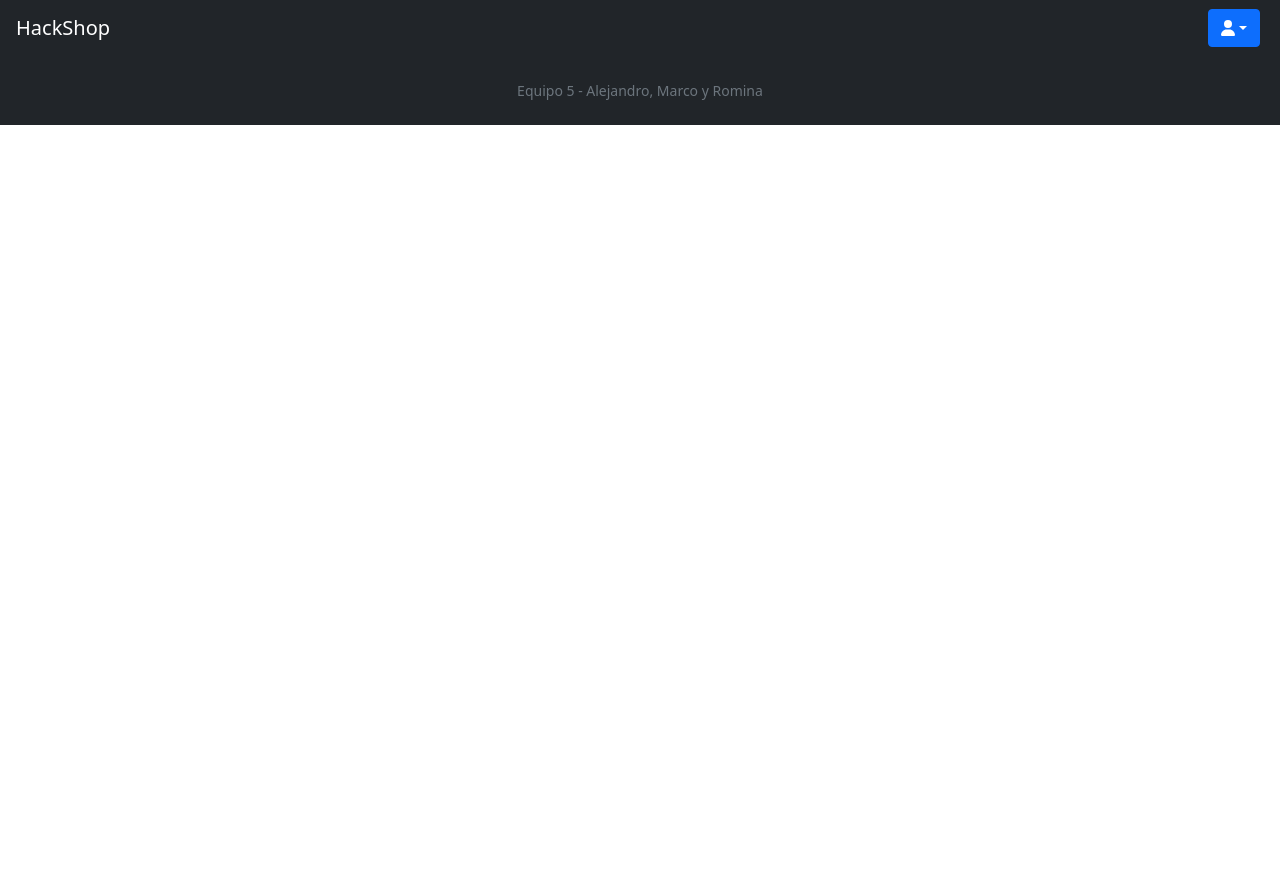
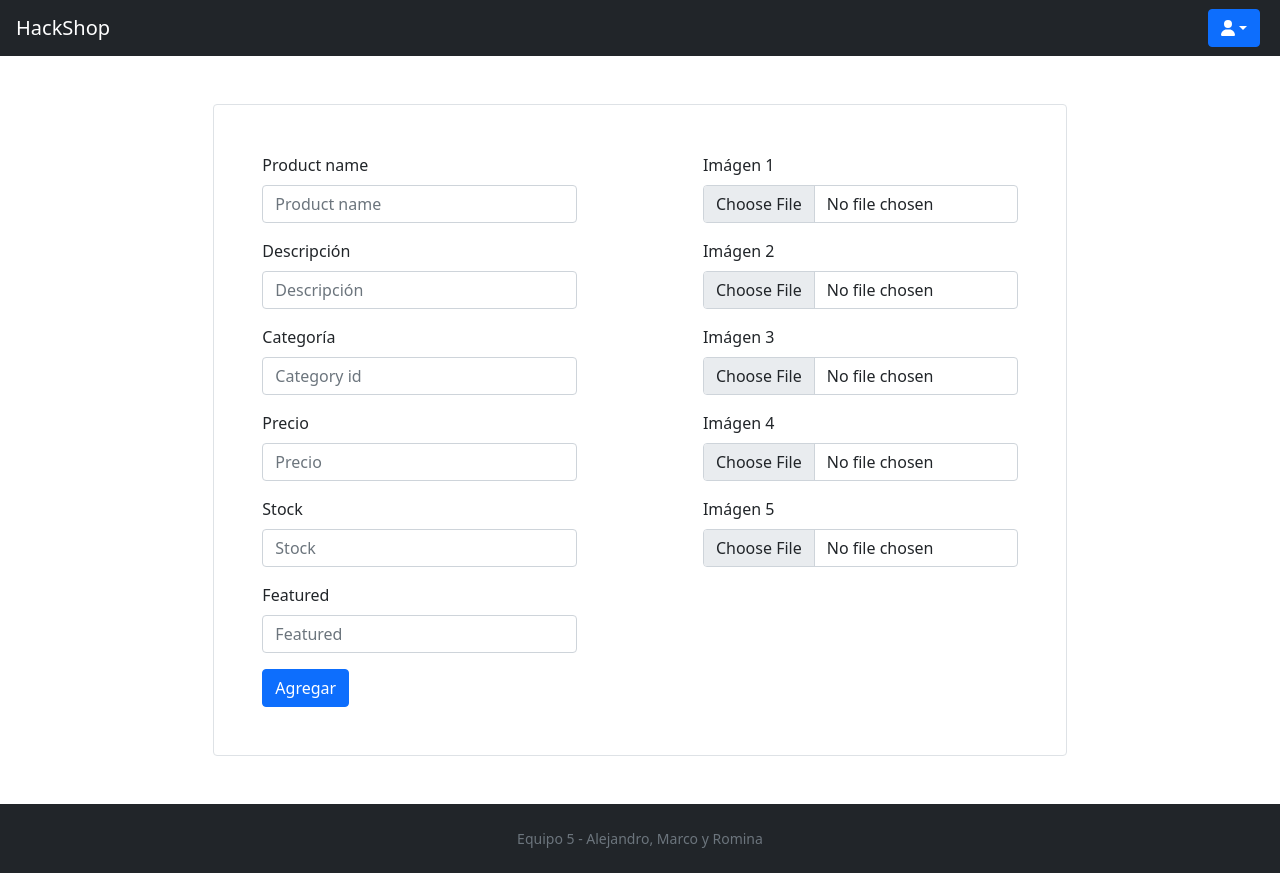
Before and after one commit to RominaDosSantos/ecommerce-admin, a React (Create React App) app: page /create in a window 1280 px wide. Before the commit the page ends 800 px from the top, so only its background shows below. Built offline with nearby package versions, Linux system fonts and the light colour scheme.

Commit message:
delete,create,update products

```diff
--- a/src/App.js
+++ b/src/App.js
@@ -10,6 +10,7 @@ import Col from "react-bootstrap/Col";
 import { TopNavbar } from "./components/TopNavbar";
 import { SideNavbar } from "./components/SideNavbar";
 import { ProductDetail } from "./components/ProductDetail";
+import { CreateProduct } from "./components/CreateProduct";
 
 function App() {
   return (
@@ -18,6 +19,7 @@ function App() {
       <Routes>
         <Route path="/" element={<Home />} />
         <Route path="/login" element={<Login />} />
+        <Route path="/create" element={<CreateProduct />} />
         <Route path="/product/:slug" element={<ProductDetail />} />
       </Routes>
       <Footer />
--- /dev/null
+++ b/src/components/CreateProduct.jsx
@@ -0,0 +1,154 @@
+import React from "react";
+import Button from "react-bootstrap/Button";
+import Form from "react-bootstrap/Form";
+import { useState } from "react";
+import axios from "axios";
+
+export const CreateProduct = () => {
+  const [productName, setProductName] = useState("");
+  const [description, setDescription] = useState("");
+  const [category, setCategory] = useState("");
+  const [price, setPrice] = useState("");
+  const [stock, setStock] = useState("");
+  const [featured, setFeatured] = useState("");
+  const [image1, setImage1] = useState(
+    "https://www.tusplantasonline.com/img/galeria/570/platycerum-cuerno-alce_(2).JPG"
+  );
+  const [image2, setImage2] = useState(
+    "https://www.tusplantasonline.com/img/galeria/570/platycerum-cuerno-alce_(2).JPG"
+  );
+  const [image3, setImage3] = useState(
+    "https://www.tusplantasonline.com/img/galeria/570/platycerum-cuerno-alce_(2).JPG"
+  );
+  const [image4, setImage4] = useState(
+    "https://www.tusplantasonline.com/img/galeria/570/platycerum-cuerno-alce_(2).JPG"
+  );
+  const [image5, setImage5] = useState(
+    "https://www.tusplantasonline.com/img/galeria/570/platycerum-cuerno-alce_(2).JPG"
+  );
+
+  const createProduct = async () => {
+    const response = await axios({
+      method: "POST",
+      url: `${process.env.REACT_APP_DB_HOST}/admin`,
+      data: {
+        productName: productName,
+        description: description,
+        category: category,
+        price: price,
+        stock: stock,
+        featured: featured,
+        image: [image1, image2, image3, image4, image5],
+      },
+    });
+    return response;
+  };
+
+  return (
+    <div className="d-flex justify-content-center align-items-center">
+      <Form
+        className="my-5 border rounded p-5 col-8"
+        onSubmit={(e) => e.preventDefault()}
+      >
+        <div className="d-flex justify-content-between">
+          <div className="col-5">
+            <Form.Group className="mb-3" controlId="formBasicEmail">
+              <Form.Label>Product name</Form.Label>
+              <Form.Control
+                onChange={(e) => setProductName(e.target.value)}
+                type="text"
+                placeholder="Product name"
+              />
+            </Form.Group>
+            <Form.Group className="mb-3">
+              <Form.Label>Descripción</Form.Label>
+              <Form.Control
+                onChange={(e) => setDescription(e.target.value)}
+                type="text"
+                placeholder="Descripción"
+              />
+            </Form.Group>
+            <Form.Group className="mb-3">
+              <Form.Label>Categoría</Form.Label>
+              <Form.Control
+                onChange={(e) => setCategory(e.target.value)}
+                type="number"
+                placeholder="Category id"
+              />
+            </Form.Group>
+            <Form.Group className="mb-3">
+              <Form.Label>Precio</Form.Label>
+              <Form.Control
+                onChange={(e) => setPrice(e.target.value)}
+                type="number"
+                placeholder="Precio"
+              />
+            </Form.Group>
+            <Form.Group className="mb-3">
+              <Form.Label>Stock</Form.Label>
+              <Form.Control
+                onChange={(e) => setStock(e.target.value)}
+                type="number"
+                placeholder="Stock"
+              />
+            </Form.Group>
+            <Form.Group className="mb-3">
+              <Form.Label>Featured</Form.Label>
+              <Form.Control
+                onChange={(e) => setFeatured(e.target.value)}
+                type="boolean"
+                placeholder="Featured"
+              />
+            </Form.Group>
+          </div>
+
+          <div className="col-5">
+            <Form.Group className="mb-3">
+              <Form.Label>Imágen 1</Form.Label>
+              <Form.Control
+                // onChange={(e) => setImage1(e.target.value)}
+                type="file"
+                placeholder="Imágenes"
+              />
+            </Form.Group>
+            <Form.Group className="mb-3">
+              <Form.Label>Imágen 2</Form.Label>
+              <Form.Control
+                // onChange={(e) => setImage2(e.target.value)}
+                type="file"
+                placeholder="Imágenes"
+              />
+            </Form.Group>
+            <Form.Group className="mb-3">
+              <Form.Label>Imágen 3</Form.Label>
+              <Form.Control
+                // onChange={(e) => setImage3(e.target.value)}
+                type="file"
+                placeholder="Imágenes"
+              />
+            </Form.Group>
+            <Form.Group className="mb-3">
+              <Form.Label>Imágen 4</Form.Label>
+              <Form.Control
+                // onChange={(e) => setImage4(e.target.value)}
+                type="file"
+                placeholder="Imágenes"
+              />
+            </Form.Group>
+            <Form.Group className="mb-3">
+              <Form.Label>Imágen 5</Form.Label>
+              <Form.Control
+                // onChange={(e) => setImage5(e.target.value)}
+                type="file"
+                placeholder="Imágenes"
+              />
+            </Form.Group>
+          </div>
+        </div>
+        <Button variant="primary" type="submit" onClick={() => createProduct()}>
+          Agregar
+        </Button>
+      </Form>
+    </div>
+  );
+};
--- a/src/components/DataTable.jsx
+++ b/src/components/DataTable.jsx
@@ -8,6 +8,7 @@ import { faPenToSquare, faTrash } from "@fortawesome/free-solid-svg-icons";
 
 export const DataTable = () => {
   const [products, setProducts] = useState([]);
+  const [refresh, setRefresh] = useState(true);
 
   useEffect(() => {
     const getProducts = async () => {
@@ -18,12 +19,23 @@ export const DataTable = () => {
       setProducts(result.data);
     };
     getProducts();
-  }, []);
+  }, [refresh]);
+
+  const deleteProduct = async (id) => {
+    const response = await axios({
+      method: "DELETE",
+      url: `${process.env.REACT_APP_DB_HOST}/admin/${id}`,
+    });
+    setRefresh(!refresh);
+    return response;
+  };
 
   return (
     <>
       <div className="d-flex justify-content-end mb-3">
-        <button className="btn btn-success">Agregar</button>
+        <Link to="/create" className="btn btn-success">
+          Agregar
+        </Link>
       </div>
 
       <Table striped bordered id="datatablesSimple">
@@ -53,7 +65,11 @@ export const DataTable = () => {
                   >
                     <FontAwesomeIcon icon={faPenToSquare} />
                   </Link>
-                  <Link to="#" className="btn btn-danger">
+                  <Link
+                    to="#"
+                    className="btn btn-danger"
+                    onClick={() => deleteProduct(product.id)}
+                  >
                     <FontAwesomeIcon icon={faTrash} />
                   </Link>
                 </td>
--- a/src/components/ProductDetail.jsx
+++ b/src/components/ProductDetail.jsx
@@ -9,6 +9,17 @@ import axios from "axios";
 export const ProductDetail = () => {
   const [product, setProduct] = useState([]);
   const { slug } = useParams();
+  const [productName, setProductName] = useState(product.id);
+  const [description, setDescription] = useState(product.description);
+  const [category, setCategory] = useState(product.category);
+  const [price, setPrice] = useState(product.price);
+  const [stock, setStock] = useState(product.stock);
+  const [featured, setFeatured] = useState(product.featured);
+  const [image1, setImage1] = useState("sddsad");
+  const [image2, setImage2] = useState("asdsa");
+  const [image3, setImage3] = useState("asdsa");
+  const [image4, setImage4] = useState("adsa");
+  const [image5, setImage5] = useState("asdas");
 
   useEffect(() => {
     const getProduct = async () => {
@@ -16,15 +27,34 @@ export const ProductDetail = () => {
         method: "GET",
         url: `${process.env.REACT_APP_DB_HOST}/product/${slug}`,
       });
-      console.log(result.data);
       setProduct(result.data);
     };
     getProduct();
   }, []);
 
+  const editProduct = async () => {
+    const response = await axios({
+      method: "PUT",
+      url: `${process.env.REACT_APP_DB_HOST}/admin/${product.id}`,
+      data: {
+        productName: productName,
+        description: description,
+        category: category,
+        price: price,
+        stock: stock,
+        featured: featured,
+        image: [image1, image2, image3, image4, image5],
+      },
+    });
+    return response;
+  };
+
   return (
     <div className="d-flex justify-content-center align-items-center">
-      <Form className="my-5 border rounded p-5 col-8">
+      <Form
+        className="my-5 border rounded p-5 col-8"
+        onSubmit={(e) => e.preventDefault()}
+      >
         <div className="d-flex justify-content-between">
           <div className="col-5">
             <Form.Group className="mb-3" controlId="formBasicEmail">
@@ -33,6 +63,7 @@ export const ProductDetail = () => {
                 type="text"
                 placeholder="Product name"
                 defaultValue={product.productName}
+                onChange={(e) => setProductName(e.target.value)}
               />
             </Form.Group>
             <Form.Group className="mb-3">
@@ -41,6 +72,7 @@ export const ProductDetail = () => {
                 type="text"
                 placeholder="Descripción"
                 defaultValue={product.description}
+                onChange={(e) => setDescription(e.target.value)}
               />
             </Form.Group>
             <Form.Group className="mb-3">
@@ -49,6 +81,7 @@ export const ProductDetail = () => {
                 type="number"
                 placeholder="Category id"
                 defaultValue={product.categoryId}
+                onChange={(e) => setCategory(e.target.value)}
               />
             </Form.Group>
             <Form.Group className="mb-3">
@@ -57,6 +90,7 @@ export const ProductDetail = () => {
                 type="number"
                 placeholder="Precio"
                 defaultValue={product.price}
+                onChange={(e) => setPrice(e.target.value)}
               />
             </Form.Group>
             <Form.Group className="mb-3">
@@ -65,6 +99,7 @@ export const ProductDetail = () => {
                 type="number"
                 placeholder="Stock"
                 defaultValue={product.stock}
+                onChange={(e) => setStock(e.target.value)}
               />
             </Form.Group>
             <Form.Group className="mb-3">
@@ -73,6 +108,7 @@ export const ProductDetail = () => {
                 type="boolean"
                 placeholder="Featured"
                 defaultValue={product.featured}
+                onChange={(e) => setFeatured(e.target.value)}
               />
             </Form.Group>
           </div>
@@ -93,7 +129,7 @@ export const ProductDetail = () => {
               })}
           </div>
         </div>
-        <Button variant="primary" type="submit">
+        <Button variant="primary" type="submit" onClick={() => editProduct()}>
           Submit
         </Button>
       </Form>
```
